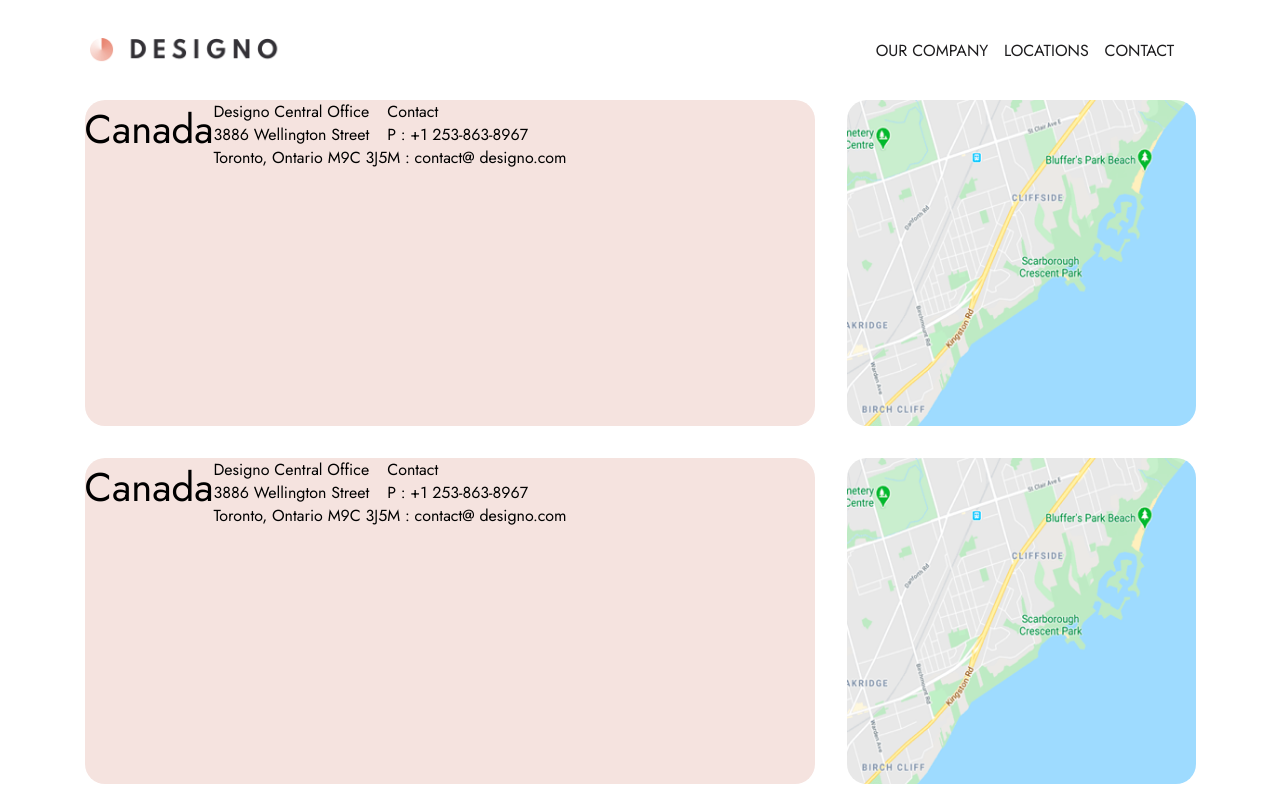
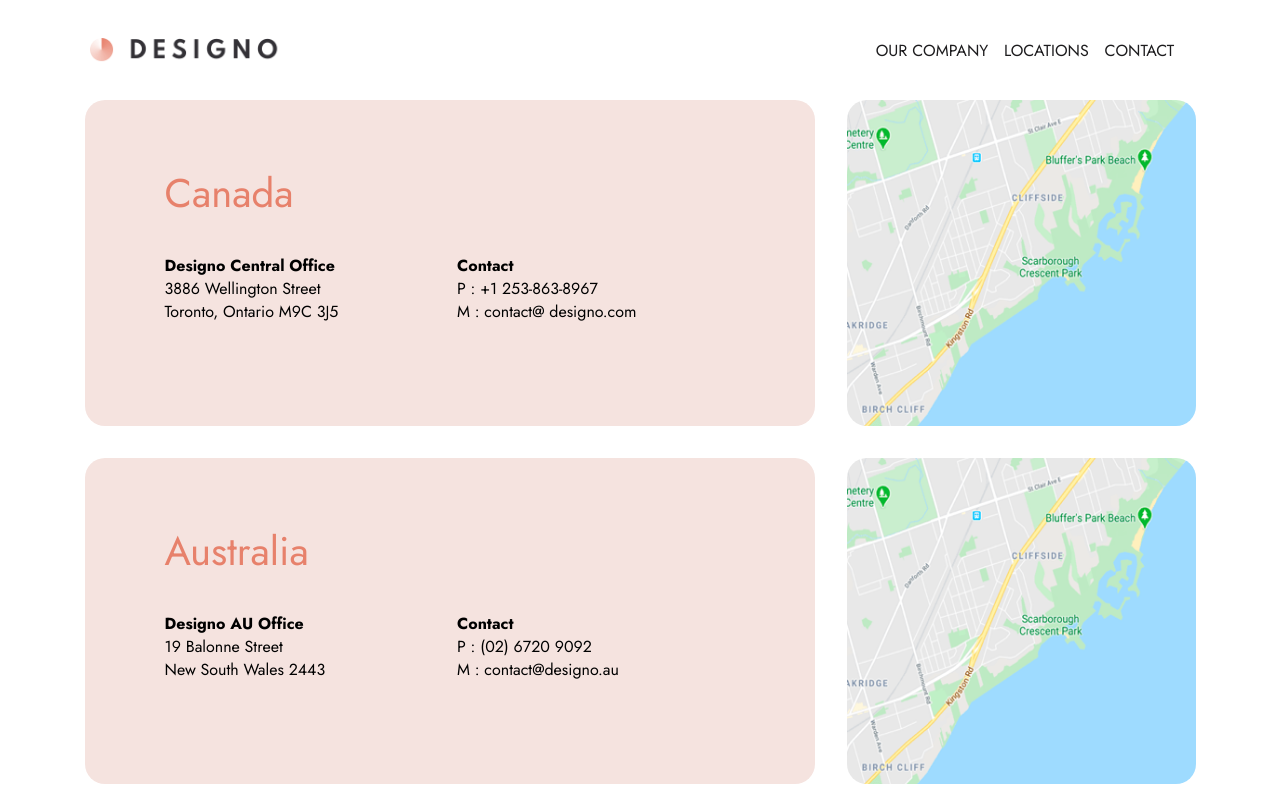
Before and after one commit to LeoLoureiro-code/Designo, an Angular app: page /locations in a window 1280 px wide. Shown: the top 800 px of the page. Built offline with nearby package versions, Linux system fonts and the light colour scheme.

Commit message:
add media queries to laptop and mobile

```diff
--- a/src/components/locations/locations.component.html
+++ b/src/components/locations/locations.component.html
@@ -2,9 +2,10 @@
     <div class="location-div location-canada">
         <div class="location-info">
             <h2>Canada</h2>
+            <div class="location-office-contact">
                 <div class="location-office">
                     <p class="location-office-paragraph">
-                    Designo Central Office
+                        <b>Designo Central Office</b>
                         <br>
                         3886 Wellington Street
                         <br>
@@ -13,7 +14,7 @@
                 </div>
                 <div class="location-contact">
                     <p class="location-contact-paragraph">
-                    Contact
+                        <b>Contact</b>
                         <br>
                         P : +1 253-863-8967
                         <br>
@@ -21,30 +22,33 @@
                     </p>
                 </div>
             </div>
+        </div>
         <div class="location-map">
             <img src="assets/locations/desktop/image-map-canada.png" alt="street map of location">
         </div>
     </div>
-    <div class="location-div location-canada">
+    <div class="location-div location-australia">
         <div class="location-info">
-            <h2>Canada</h2>
+            <h2>Australia</h2>
+            <div class="location-office-contact">
                 <div class="location-office">
                     <p class="location-office-paragraph">
-                    Designo Central Office
+                        <b>Designo AU Office</b>
                         <br>
-                    3886 Wellington Street
+                        19 Balonne Street
                         <br>
-                    Toronto, Ontario M9C 3J5
+                        New South Wales 2443
                     </p>
                 </div>
                 <div class="location-contact">
                     <p class="location-contact-paragraph">
-                    Contact
+                        <b>Contact</b>
                         <br>
-                    P : +1 253-863-8967
+                        P : (02) 6720 9092
                         <br>
-                    M : contact&#64; designo.com
+                        M : contact&#64;designo.au
                     </p>
+                </div>
             </div>
             </div>
         <div class="location-map">
@@ -54,9 +58,10 @@
     <div class="location-div location-united-kingdom">
         <div class="location-info">
             <h2>United Kingdom</h2>
+            <div class="location-office-contact">
                 <div class="location-office">
                     <p class="location-office-paragraph">
-                    Designo UK Office
+                        <b>Designo UK Office</b>
                         <br>
                         13  Colorado Way
                         <br>
@@ -65,10 +70,13 @@
                 </div>
                 <div class="location-contact">
                     <p class="location-contact-paragraph">
-                    Contact
+                        <b>Contact </b>
+                        <br>
                         P : 078 3115 1400
+                        <br>
                         M : contact&#64;designo.uk
                     </p>
+                </div>
             </div>
             </div>
         <div class="location-map">
--- a/src/components/locations/locations.component.scss
+++ b/src/components/locations/locations.component.scss
@@ -24,6 +24,12 @@
     background-color: $light-grey;
     border-radius: 20px;
     display: flex;
+    flex-direction: column;
+    padding: 4rem 0 0 5rem;
+}
+
+.location-office-contact{
+    display: flex;
 }
 
 .location-australia-img{
@@ -46,8 +52,23 @@
 h2{
     font-weight: 400;
     font-size: 40px;
+    margin-bottom: 2rem;
+    color: $peach;
 }
 
-.location-info{
-    display: flex;
+.location-office{
+    width: 45%;
 }
+
+@media(width <= 1200px){
+    section{
+        grid-template-columns: repeat(1, 1fr);
+        grid-template-rows: repeat(2, 1fr);
+        gap: 2rem;
+        font-family: $font;
+    }
+}
+
+@media(width <= 700px){
+
+}
```
Lines whose indentation alone changed are shown as unchanged.
